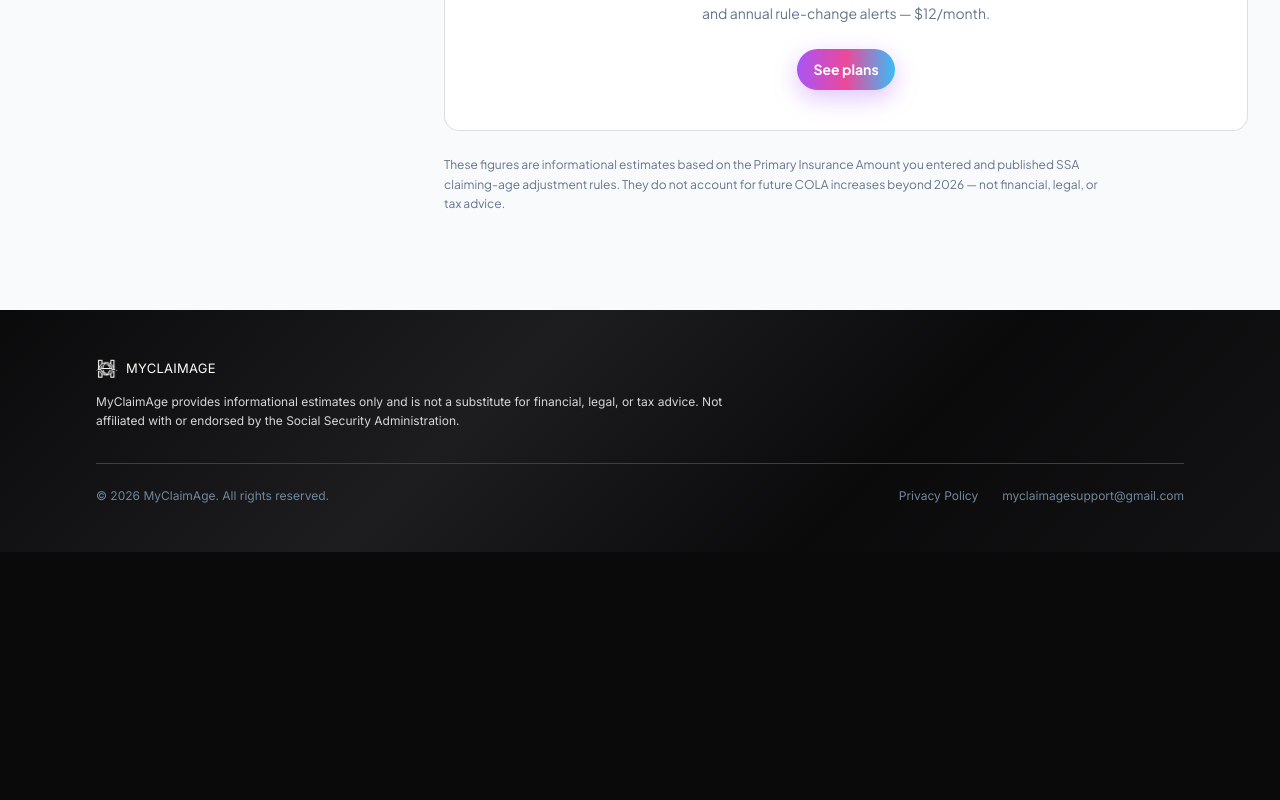
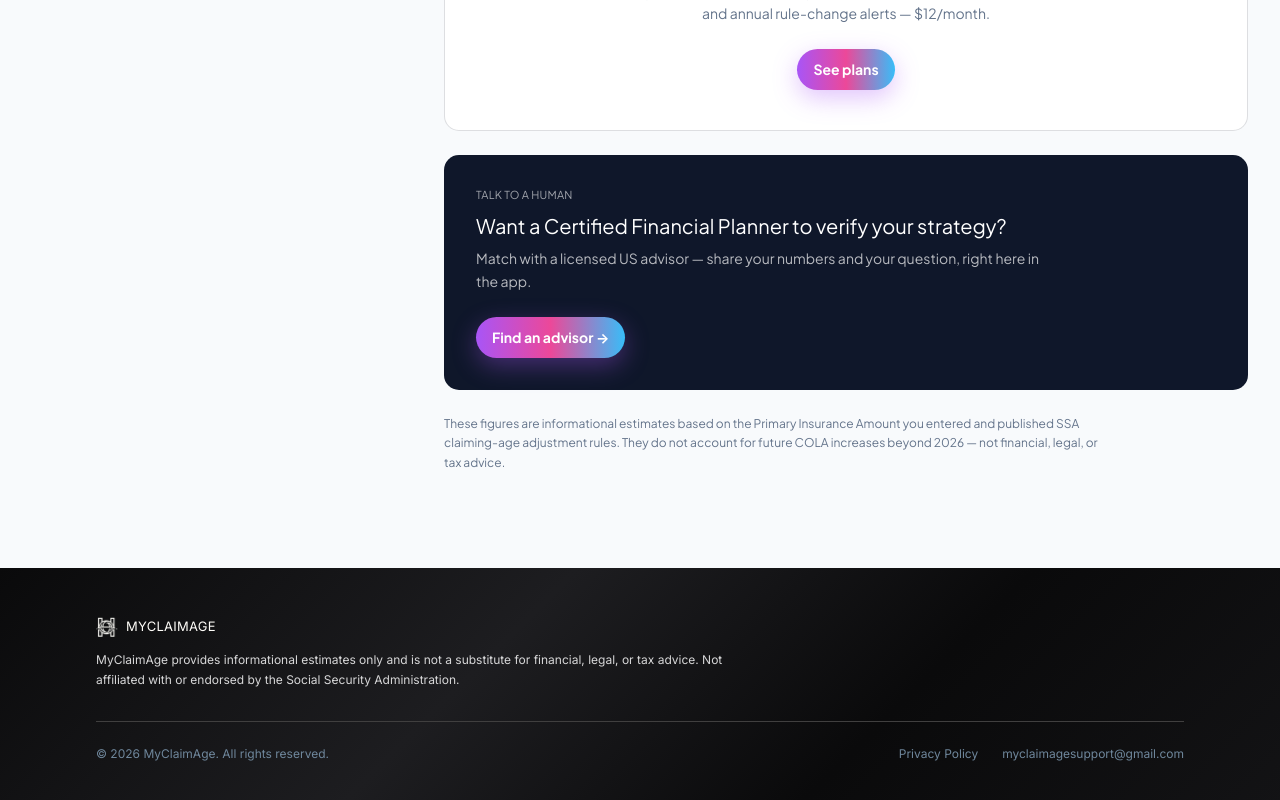
Before and after one commit to Ahmcodez/Horizon-AI, a React (Vite) app in the folder app/: page /calculator in a window 1280 px wide. Shown: the part 1708-2508 px from the top of the page. Before the commit the page ends 2260 px from the top, so only its background shows below. Built offline with nearby package versions, Linux system fonts and the light colour scheme; no server answers; the database is empty; sample sign-in values are in the browser's storage.

Commit message:
Add advisor-matching CTA banner to the dashboard Co-Authored-By: Claude Sonnet 5 <noreply@anthropic.com> Claude-Session: https://claude.ai/code/session_01MkfAxkAYN8MPk3oYGLEWu2

```diff
--- a/app/src/pages/CalculatorPage.tsx
+++ b/app/src/pages/CalculatorPage.tsx
@@ -313,6 +313,27 @@ export default function CalculatorPage() {
             <HouseholdPanel primaryPia={pia} primaryBirthYear={birthYear} />
           </UpgradeGate>
 
+          <div className="hover-glow-lp bg-lp-graphite text-lp-chalk rounded-[15px] p-8 flex items-center justify-between gap-6 flex-wrap">
+            <div className="max-w-xl">
+              <div className="text-[11px] uppercase tracking-[0.02em] text-lp-chalk/60 mb-2">
+                Talk to a human
+              </div>
+              <h2 className="text-xl font-normal leading-snug">
+                Want a Certified Financial Planner to verify your strategy?
+              </h2>
+              <p className="text-sm text-lp-chalk/70 mt-2 leading-relaxed">
+                Match with a licensed US advisor — share your numbers and your question, right here
+                in the app.
+              </p>
+            </div>
+            <button
+              onClick={() => navigate('/find-advisor')}
+              className="lp-gradient-btn px-6 py-3 whitespace-nowrap"
+            >
+              Find an advisor →
+            </button>
+          </div>
+
           <p className="text-xs text-lp-slate leading-relaxed max-w-2xl">
             These figures are informational estimates based on the Primary Insurance Amount you
             entered and published SSA claiming-age adjustment rules. They do not account for
```
